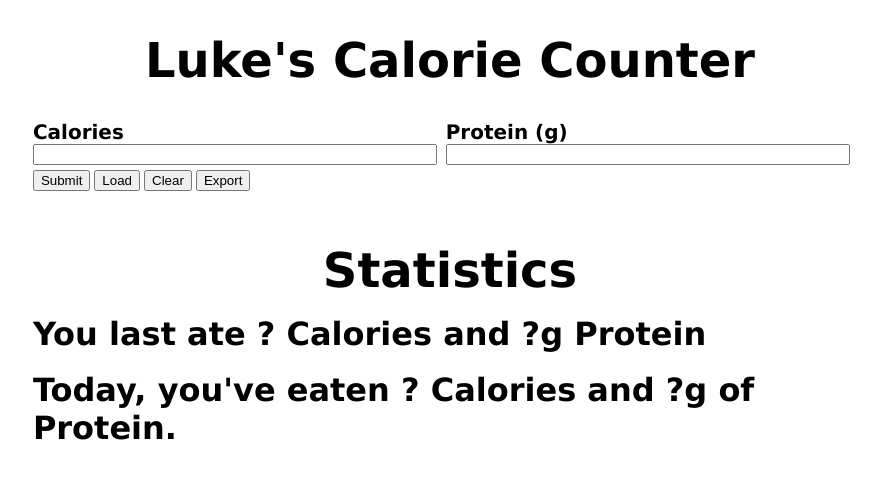
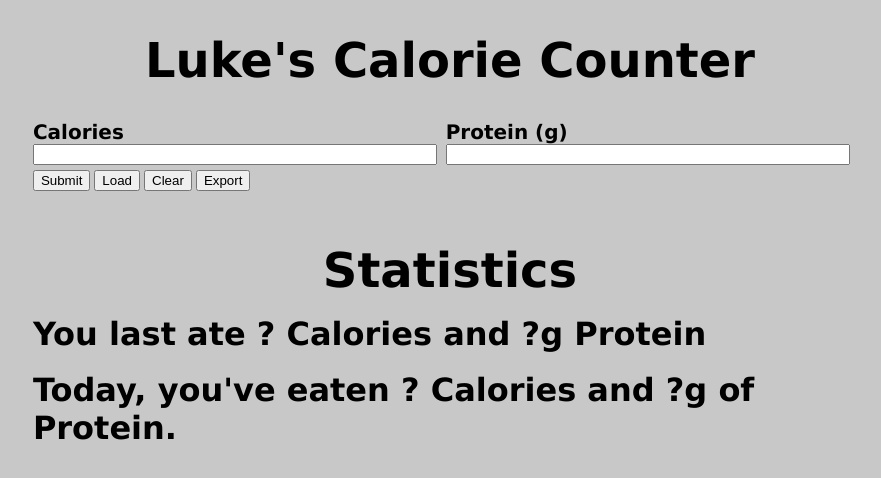
Before and after one commit to LukeJW0/CalorieCounter, a plain HTML site: page index.html in a window 1280 px wide. Shown: the whole page, without its empty margins (190-1071 px from the left). Drawn offline with Linux system fonts and the light colour scheme.

Commit message:
Update styles.css

```diff
--- a/styles.css
+++ b/styles.css
@@ -32,8 +32,8 @@ h4 {
 }
 
 body {
-    background-image: url("backgrounddd.jpg");
     background-size: 115%;
+    background-color: rgb(200, 200, 200);
 }
 
 #input {
```
